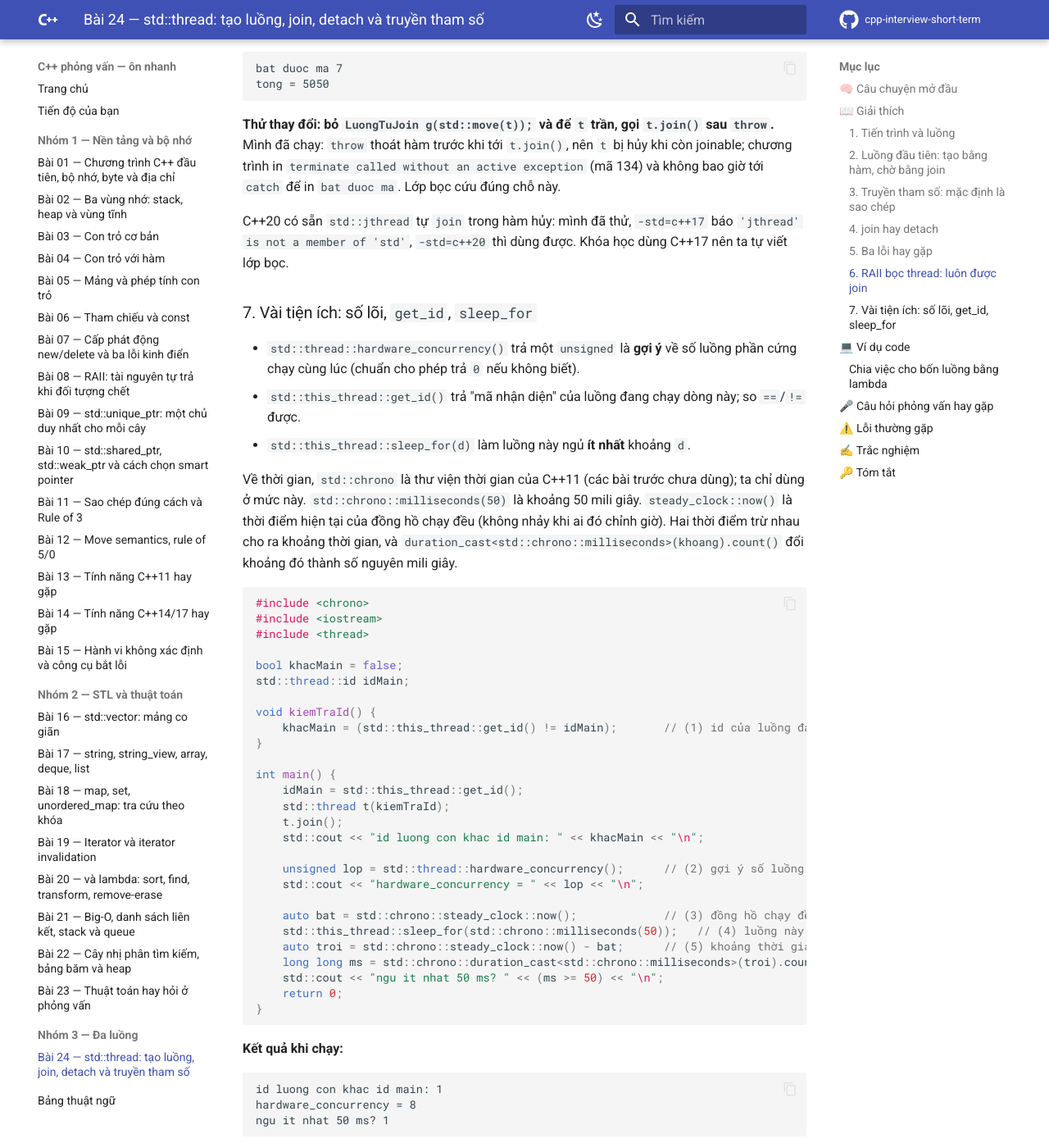
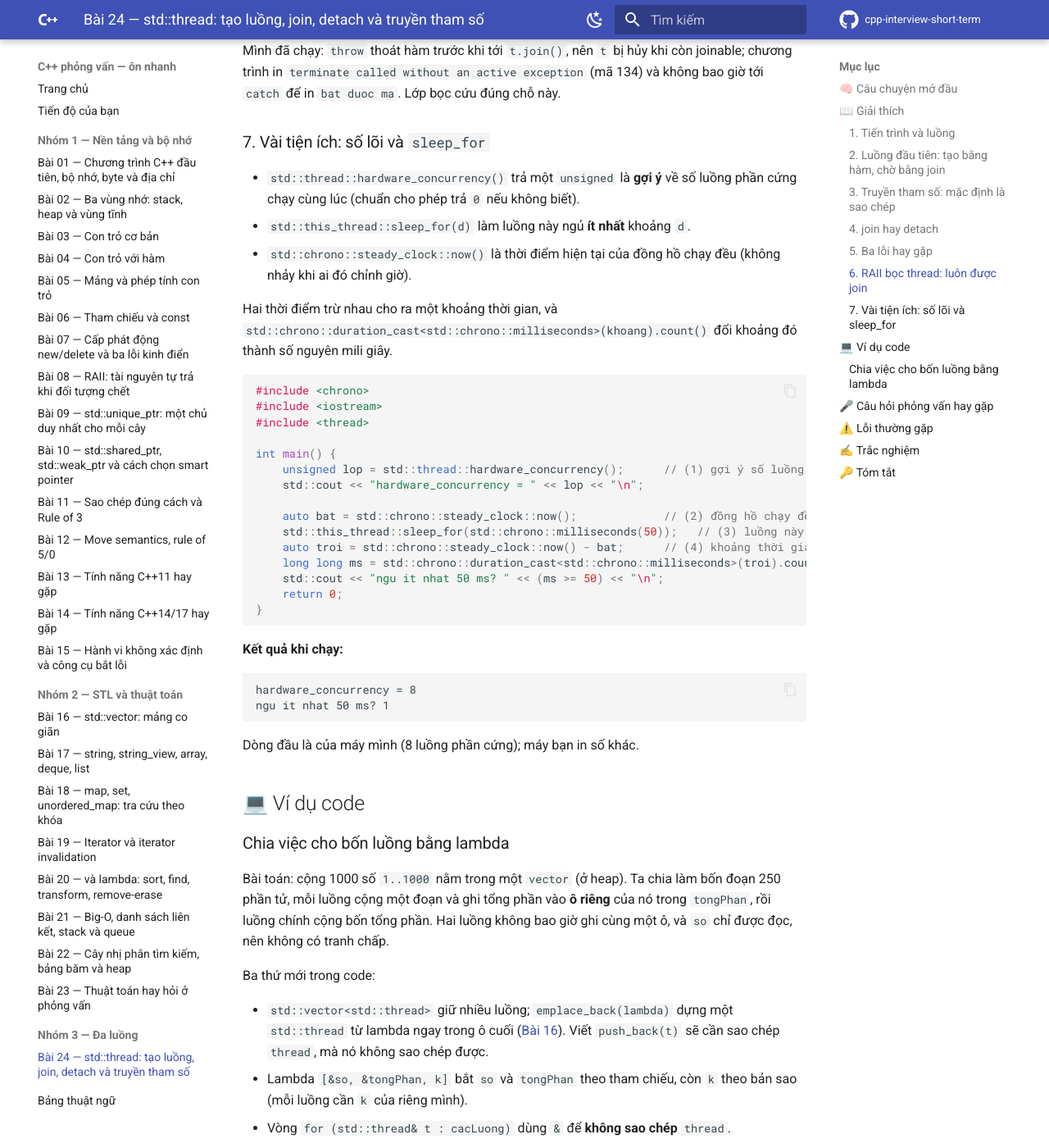
Before and after one commit to hungnguyen010518/cpp-interview-short-term, an MkDocs documentation site: the page built from docs/nhom-3-da-luong/24-thread-co-ban.md, in a window 1280 px wide and 1400 px high, scrolled down 9297 px. Shown: the whole window at 82% size. Built offline with MkDocs 1.6.1 and Material for MkDocs 9.7.7, drawn with Linux system fonts in a browser that asks for light colours; comment, search, counter and statistics services are not loaded; some of the changed text lies outside the part shown.

Commit message:
docs: sửa Bài 24 theo review vòng 1
Làm rõ đề Q7 (ngoại lệ được catch ở hàm gọi), tách đoạn cú pháp mới thành
gạch đầu dòng và giải thích lại emplace_back, dẫn = delete về Bài 11, thêm
Bài 06/11/15 vào phần cần biết trước, gloss ống/lập lịch/mã 134, sửa câu
8 MiB, bỏ phần get_id, rút Lỗi 2, đổi tên biến t trong lambda. Bài còn 565 dòng.

Co-Authored-By: Claude Sonnet 5.5 <noreply@anthropic.com>

````diff
--- a/docs/nhom-3-da-luong/24-thread-co-ban.md
+++ b/docs/nhom-3-da-luong/24-thread-co-ban.md
@@ -6,7 +6,7 @@
     - Nói được vì sao tham số truyền cho luồng **mặc định bị sao chép**, và dùng `std::ref` hoặc `std::move` khi cần truyền tham chiếu hay `unique_ptr`.
     - Tránh ba lỗi hay gặp (hủy `std::thread` còn joinable, luồng `detach` cầm tham chiếu tới biến đã chết, ngoại lệ thoát khỏi hàm của luồng) và tự viết một lớp bọc nhỏ để luồng luôn được `join`.
 
-**Bạn cần biết trước:** [Bài 02](../nhom-1-nen-tang-bo-nho/02-stack-heap-static.md) (stack, heap, biến toàn cục), [Bài 08](../nhom-1-nen-tang-bo-nho/08-raii.md) (RAII, hàm hủy, `throw`/`catch`, `std::terminate`), [Bài 09](../nhom-1-nen-tang-bo-nho/09-unique-ptr.md) và [Bài 12](../nhom-1-nen-tang-bo-nho/12-move-semantics.md) (`unique_ptr`, `std::move`, `= delete`), [Bài 13](../nhom-1-nen-tang-bo-nho/13-cpp11-14-17.md) và [Bài 20](../nhom-2-stl-thuat-toan/20-algorithm-lambda.md) (lambda, `[&x]`, `[=]`), [Bài 16](../nhom-2-stl-thuat-toan/16-vector.md) (`vector`, `emplace_back`).
+**Bạn cần biết trước:** [Bài 02](../nhom-1-nen-tang-bo-nho/02-stack-heap-static.md) (stack, heap, biến toàn cục), [Bài 08](../nhom-1-nen-tang-bo-nho/08-raii.md) (RAII, hàm hủy, `throw`/`catch`, `std::terminate`), [Bài 06](../nhom-1-nen-tang-bo-nho/06-tham-chieu-const.md) (tham chiếu), [Bài 09](../nhom-1-nen-tang-bo-nho/09-unique-ptr.md), [Bài 11](../nhom-1-nen-tang-bo-nho/11-sao-chep-rule-of-3.md) và [Bài 12](../nhom-1-nen-tang-bo-nho/12-move-semantics.md) (`unique_ptr`, `= delete`, `std::move`), [Bài 15](../nhom-1-nen-tang-bo-nho/15-hanh-vi-khong-xac-dinh-cong-cu.md) (hành vi không xác định, ASan), [Bài 13](../nhom-1-nen-tang-bo-nho/13-cpp11-14-17.md) và [Bài 20](../nhom-2-stl-thuat-toan/20-algorithm-lambda.md) (lambda, `[&x]`, `[=]`), [Bài 16](../nhom-2-stl-thuat-toan/16-vector.md) (`vector`, `emplace_back`).
 
 !!! note "Phạm vi bài này"
     Bài này chỉ dạy cách **bắt đầu và kết thúc** một luồng. Mọi chương trình ở đây được thiết kế để các luồng không cùng sửa một biến; chuyện nhiều luồng cùng sửa một biến (data race, `std::mutex`) là Bài 25.
@@ -29,12 +29,11 @@ Khi thêm đầu bếp, ba chuyện xảy ra. Mỗi người có **bàn học ri
 | | Tiến trình | Luồng (cùng tiến trình) |
 |---|---|---|
 | Bộ nhớ | Riêng: tiến trình này không đọc được bộ nhớ của tiến trình kia | Chung heap và biến toàn cục; stack riêng |
-| Nói chuyện với nhau | Phải nhờ hệ điều hành (ống, socket, bộ nhớ chia sẻ) | Đọc ghi thẳng vào biến chung (nên phải cẩn thận, Bài 25) |
-| Chi phí tạo | Thường nặng hơn | Thường nhẹ hơn |
+| Nói chuyện với nhau | Phải nhờ hệ điều hành (ống là kênh một chiều giữa hai tiến trình, socket, bộ nhớ chia sẻ) | Đọc ghi thẳng vào biến chung (nên phải cẩn thận, Bài 25) |
 | Một luồng gặp lỗi nặng (truy cập bộ nhớ sai) | Thường chỉ tiến trình đó sập | Thường cả tiến trình sập, mọi luồng chết theo |
 
 !!! info "Bạn biết Go?"
-    Goroutine **không phải** luồng của hệ điều hành. Runtime của Go lập lịch rất nhiều goroutine lên một số ít luồng hệ điều hành; stack của goroutine bắt đầu nhỏ và tự lớn lên, nên tạo hàng chục nghìn goroutine vẫn bình thường. `std::thread` thì mỗi đối tượng là **một luồng thật** do hệ điều hành lập lịch, mỗi luồng có stack riêng (mình đọc giá trị mặc định của thư viện luồng trên máy này: 8388608 byte, tức 8 MiB; số này khác nhau theo hệ thống). Vì vậy bạn không tạo luồng C++ bừa bãi như `go f()`.
+    Goroutine **không phải** luồng của hệ điều hành. Runtime của Go lập lịch (quyết định cái nào chạy khi nào) rất nhiều goroutine lên một số ít luồng hệ điều hành; stack của goroutine bắt đầu nhỏ và tự lớn lên, nên tạo hàng chục nghìn goroutine vẫn bình thường. `std::thread` thì mỗi đối tượng là **một luồng thật** do hệ điều hành lập lịch, mỗi luồng có stack riêng (mình đọc giá trị mặc định của thư viện luồng trên máy này: 8388608 byte, tức 8 MiB; đó là vùng địa chỉ dành sẵn, chưa chắc dùng hết, và khác nhau theo hệ thống). Tạo hàng nghìn luồng vẫn là chi phí thật, nên bạn không tạo luồng C++ bừa bãi như `go f()`.
 
 ### 2. Luồng đầu tiên: tạo bằng hàm, chờ bằng `join`
 
@@ -81,9 +80,7 @@ tong = 5050
 Mình cũng chạy chương trình này với `-fsanitize=thread` (công cụ bắt lỗi luồng, Bài 25 sẽ dạy): không có cảnh báo nào.
 
 !!! info "Bạn biết Go?"
-    `go f(x)` ↔ `std::thread t(f, x)`, nhưng C++ bắt bạn nói rõ chuyện chờ: `wg.Wait()` của `sync.WaitGroup` ứng với `t.join()` (mỗi `thread` tự `join`, không có bộ đếm chung).
-
-    Go còn khác ở chỗ quên chờ không sao cả: khi `main` kết thúc, Go thoát và bỏ goroutine còn lại một cách êm ái (mình đã chạy kiểm). C++ quên `join`/`detach` thì chương trình bị `std::terminate` (mục 5). Thư viện chuẩn C++ cũng **không có channel**; Bài 27 dùng hàng đợi và `condition_variable` thay thế.
+    `go f(x)` ↔ `std::thread t(f, x)`, nhưng C++ bắt bạn nói rõ chuyện chờ: `wg.Wait()` của `sync.WaitGroup` ứng với `t.join()` (mỗi `thread` tự `join`, không có bộ đếm chung). Go còn khác ở chỗ quên chờ không sao cả: khi `main` kết thúc, Go thoát và bỏ goroutine còn lại một cách êm ái (mình đã chạy kiểm). C++ quên `join`/`detach` thì chương trình bị `std::terminate` (mục 5). Thư viện chuẩn C++ cũng **không có channel**; Bài 27 dùng hàng đợi và `condition_variable` thay thế.
 
 ### 3. Truyền tham số: mặc định là sao chép
 
@@ -163,7 +160,6 @@ Mỗi đối tượng `std::thread` đang cầm một luồng thì gọi là **j
 |---|---|---|
 | Ý nghĩa | Chờ luồng xong | Thả luồng chạy nền, không chờ nữa |
 | Sau lệnh | `t.joinable()` là `false` | `t.joinable()` là `false`, và không còn cách chờ luồng đó |
-| Kết quả luồng | Đọc an toàn sau `join` | Không biết khi nào xong |
 | Dùng khi | Hầu hết mọi trường hợp | Việc nền độc lập, chỉ dùng bản sao của dữ liệu |
 
 Ta thử `detach` bằng một luồng chỉ dùng bản sao tham số. Để thứ tự in ổn định, luồng nền ngủ 0,1 giây trước khi in, còn luồng chính ngủ 0,4 giây. Hai thứ mới ở đây: `std::this_thread::sleep_for(...)` làm **luồng đang gọi** ngủ một khoảng (các luồng khác vẫn chạy), và `std::chrono::milliseconds(100)` là một giá trị "khoảng thời gian 100 mili giây" (`std::chrono` là thư viện thời gian của C++11; mục 7 nói thêm).
@@ -222,9 +218,9 @@ int main() {
 }
 ```
 
-Mình đã chạy: chương trình in `terminate called without an active exception` và thoát với mã 134 (bị hủy bằng `abort`). Khi chạy qua ống (pipe), mình không thấy dòng nào do chương trình tự in; đừng dựa vào việc có thấy hay không, vì chương trình bị hủy đột ngột.
+Mình đã chạy: chương trình in `terminate called without an active exception` và thoát với mã 134 (bị hủy bằng `abort`, tức 128 + 6, 6 là số tín hiệu abort). Khi chạy qua ống (pipe), mình không thấy dòng nào do chương trình tự in, vì đầu ra bị đệm và `abort` không xả bộ đệm; đừng dựa vào việc có thấy hay không.
 
-**Lỗi 2: luồng `detach` cầm tham chiếu tới biến cục bộ đã chết.** Lambda `[&so]` chỉ cầm tham chiếu ([Bài 20](../nhom-2-stl-thuat-toan/20-algorithm-lambda.md)). Nếu hàm tạo luồng kết thúc trước khi luồng dùng `so`, thì `so` đã chết và đây là hành vi không xác định ([Bài 15](../nhom-1-nen-tang-bo-nho/15-hanh-vi-khong-xac-dinh-cong-cu.md)):
+**Lỗi 2: luồng `detach` cầm tham chiếu tới biến cục bộ đã chết.** Lambda `[&so]` chỉ cầm tham chiếu ([Bài 20](../nhom-2-stl-thuat-toan/20-algorithm-lambda.md)). Nếu hàm `khoiDong` (hàm đã tạo luồng) kết thúc trước khi luồng dùng `so`, thì `so` đã chết và đây là hành vi không xác định ([Bài 15](../nhom-1-nen-tang-bo-nho/15-hanh-vi-khong-xac-dinh-cong-cu.md)):
 
 ```cpp
 // bo-qua-kiem-tra
@@ -249,18 +245,17 @@ int main() {
 }
 ```
 
-Mình đã chạy: lần thường in một số rác khác nhau mỗi lần (ba lần ra `941067184`, `2115781296`, `-827094560`). Với `-fsanitize=address`, ASan báo `stack-buffer-overflow` ("READ of size 8", trong luồng phụ, dòng (3)); vùng stack của `khoiDong` đã được một lệnh gọi khác dùng lại. Với `-fsanitize=thread`, chương trình sập ngay vì đọc địa chỉ rác. Sửa: bản sao (`[so]`), hoặc `join` trước khi hàm kết thúc.
+Mình đã chạy: lần thường in một số rác khác nhau mỗi lần (ba lần ra `941067184`, `2115781296`, `-827094560`). Với `-fsanitize=address`, ASan báo `stack-buffer-overflow` ("READ of size 8", trong luồng phụ, dòng (3)); vùng stack của `khoiDong` đã được một lệnh gọi khác dùng lại. Với `-fsanitize=thread`, chương trình sập ngay vì đọc địa chỉ rác.
 
-**Lỗi 3: ngoại lệ thoát khỏi hàm của luồng.** Ngoại lệ không được `catch` bên trong hàm của luồng không bay về luồng tạo ra nó; nó gọi `std::terminate` và dừng cả chương trình. Mình đã chạy một luồng mà hàm của nó chỉ có `throw 1;`: g++ in `terminate called after throwing an instance of 'int'` và thoát với mã 134, y như ngoại lệ không bắt ở `main` ([Bài 08](../nhom-1-nen-tang-bo-nho/08-raii.md)). Muốn xử lý, `try`/`catch` ngay trong hàm của luồng; Bài 29 có cách chuyển ngoại lệ sang luồng khác.
+Cách sửa: bản sao (`[so]`), hoặc `join` trước khi hàm kết thúc.
 
-!!! info "Bạn biết Go?"
-    Goroutine bị `panic` mà không `recover` cũng làm cả chương trình chết (mình đã chạy: mã thoát 2), nên hai bên giống nhau ở chỗ lỗi không rơi êm vào goroutine/luồng đó rồi thôi.
+**Lỗi 3: ngoại lệ thoát khỏi hàm của luồng.** Ngoại lệ không được `catch` bên trong hàm của luồng không bay về luồng tạo ra nó; nó gọi `std::terminate` và dừng cả chương trình. Mình đã chạy một luồng mà hàm của nó chỉ có `throw 1;`: g++ in `terminate called after throwing an instance of 'int'` và thoát với mã 134, y như ngoại lệ không bắt ở `main` ([Bài 08](../nhom-1-nen-tang-bo-nho/08-raii.md)). Muốn xử lý, `try`/`catch` ngay trong hàm của luồng; Bài 29 có cách chuyển ngoại lệ sang luồng khác. (Go: goroutine `panic` mà không `recover` cũng làm cả chương trình chết, mình đã chạy: mã thoát 2.)
 
 ### 6. RAII bọc `thread`: luôn được `join`
 
 [Bài 08](../nhom-1-nen-tang-bo-nho/08-raii.md) dạy: hàm hủy chạy cả khi hàm thoát vì ngoại lệ. Ta dùng đúng ý đó: một lớp nhỏ giữ `std::thread` và `join` nó trong hàm hủy. Hai chi tiết cú pháp trong code dưới (ta dùng `struct` như các bài trước):
 
-- `std::thread` **không sao chép được** (một luồng chỉ có một "tay cầm"), chỉ chuyển bằng `std::move` ([Bài 12](../nhom-1-nen-tang-bo-nho/12-move-semantics.md)); nên hàm tạo của ta nhận `std::thread` và chuyển vào thành viên, còn việc sao chép ta cấm bằng `= delete` ([Bài 09](../nhom-1-nen-tang-bo-nho/09-unique-ptr.md)).
+- `std::thread` **không sao chép được** (một luồng chỉ có một "tay cầm"), chỉ chuyển bằng `std::move` ([Bài 12](../nhom-1-nen-tang-bo-nho/12-move-semantics.md)); nên hàm tạo của ta nhận `std::thread` và chuyển vào thành viên, còn việc sao chép ta cấm bằng `= delete` ([Bài 11](../nhom-1-nen-tang-bo-nho/11-sao-chep-rule-of-3.md)).
 - `: luong(std::move(t))` sau hàm tạo là **danh sách khởi tạo**: dựng thành viên `luong` ngay từ `t`, trước khi thân hàm `{}` chạy.
 
 ```cpp
@@ -319,41 +314,27 @@ tong = 5050
 
 **Thử thay đổi: bỏ `LuongTuJoin g(std::move(t));` và để `t` trần, gọi `t.join()` sau `throw`.** Mình đã chạy: `throw` thoát hàm trước khi tới `t.join()`, nên `t` bị hủy khi còn joinable; chương trình in `terminate called without an active exception` (mã 134) và không bao giờ tới `catch` để in `bat duoc ma`. Lớp bọc cứu đúng chỗ này.
 
-C++20 có sẵn `std::jthread` tự `join` trong hàm hủy: mình đã thử, `-std=c++17` báo `'jthread' is not a member of 'std'`, `-std=c++20` thì dùng được. Khóa học dùng C++17 nên ta tự viết lớp bọc.
-
-### 7. Vài tiện ích: số lõi, `get_id`, `sleep_for`
+### 7. Vài tiện ích: số lõi và `sleep_for`
 
 - `std::thread::hardware_concurrency()` trả một `unsigned` là **gợi ý** về số luồng phần cứng chạy cùng lúc (chuẩn cho phép trả `0` nếu không biết).
-- `std::this_thread::get_id()` trả "mã nhận diện" của luồng đang chạy dòng này; so `==`/`!=` được.
 - `std::this_thread::sleep_for(d)` làm luồng này ngủ **ít nhất** khoảng `d`.
+- `std::chrono::steady_clock::now()` là thời điểm hiện tại của đồng hồ chạy đều (không nhảy khi ai đó chỉnh giờ).
 
-Về thời gian, `std::chrono` là thư viện thời gian của C++11 (các bài trước chưa dùng); ta chỉ dùng ở mức này. `std::chrono::milliseconds(50)` là khoảng 50 mili giây. `steady_clock::now()` là thời điểm hiện tại của đồng hồ chạy đều (không nhảy khi ai đó chỉnh giờ). Hai thời điểm trừ nhau cho ra khoảng thời gian, và `duration_cast<std::chrono::milliseconds>(khoang).count()` đổi khoảng đó thành số nguyên mili giây.
+Hai thời điểm trừ nhau cho ra một khoảng thời gian, và `std::chrono::duration_cast<std::chrono::milliseconds>(khoang).count()` đổi khoảng đó thành số nguyên mili giây.
 
 ```cpp
 #include <chrono>
 #include <iostream>
 #include <thread>
 
-bool khacMain = false;
-std::thread::id idMain;
-
-void kiemTraId() {
-    khacMain = (std::this_thread::get_id() != idMain);       // (1) id của luồng đang chạy dòng này
-}
-
 int main() {
-    idMain = std::this_thread::get_id();
-    std::thread t(kiemTraId);
-    t.join();
-    std::cout << "id luong con khac id main: " << khacMain << "\n";
-
-    unsigned lop = std::thread::hardware_concurrency();      // (2) gợi ý số luồng chạy song song được
+    unsigned lop = std::thread::hardware_concurrency();      // (1) gợi ý số luồng chạy song song được
     std::cout << "hardware_concurrency = " << lop << "\n";
 
-    auto bat = std::chrono::steady_clock::now();             // (3) đồng hồ chạy đều, không nhảy
-    std::this_thread::sleep_for(std::chrono::milliseconds(50));   // (4) luồng này ngủ ít nhất 50 ms
-    auto troi = std::chrono::steady_clock::now() - bat;      // (5) khoảng thời gian đã trôi
-    long long ms = std::chrono::duration_cast<std::chrono::milliseconds>(troi).count();   // (6)
+    auto bat = std::chrono::steady_clock::now();             // (2) đồng hồ chạy đều, không nhảy
+    std::this_thread::sleep_for(std::chrono::milliseconds(50));   // (3) luồng này ngủ ít nhất 50 ms
+    auto troi = std::chrono::steady_clock::now() - bat;      // (4) khoảng thời gian đã trôi
+    long long ms = std::chrono::duration_cast<std::chrono::milliseconds>(troi).count();   // (5)
     std::cout << "ngu it nhat 50 ms? " << (ms >= 50) << "\n";
     return 0;
 }
@@ -362,12 +343,11 @@ int main() {
 **Kết quả khi chạy:**
 
 ```text
-id luong con khac id main: 1
 hardware_concurrency = 8
 ngu it nhat 50 ms? 1
 ```
 
-Dòng thứ hai là của máy mình (8 luồng phần cứng); máy bạn in số khác. Mình cố ý không in `get_id()` ra màn hình vì giá trị đó khác nhau mỗi lần và vô nghĩa với người đọc.
+Dòng đầu là của máy mình (8 luồng phần cứng); máy bạn in số khác.
 
 ## 💻 Ví dụ code
 
@@ -375,7 +355,11 @@ Dòng thứ hai là của máy mình (8 luồng phần cứng); máy bạn in s
 
 Bài toán: cộng 1000 số `1..1000` nằm trong một `vector` (ở heap). Ta chia làm bốn đoạn 250 phần tử, mỗi luồng cộng một đoạn và ghi tổng phần vào **ô riêng** của nó trong `tongPhan`, rồi luồng chính cộng bốn tổng phần. Hai luồng không bao giờ ghi cùng một ô, và `so` chỉ được đọc, nên không có tranh chấp.
 
-Vài thứ mới: `std::vector<std::thread>` giữ nhiều luồng (đối tượng `thread` chuyển được nên `emplace_back` đặt nó vào vector); lambda `[&so, &tongPhan, k]` bắt `so` và `tongPhan` theo tham chiếu, còn `k` theo bản sao (mỗi luồng cần `k` của riêng mình); vòng `for (std::thread& t : cacLuong)` dùng `&` để **không sao chép** `thread` (không sao chép được).
+Ba thứ mới trong code:
+
+- `std::vector<std::thread>` giữ nhiều luồng; `emplace_back(lambda)` dựng một `std::thread` từ lambda ngay trong ô cuối ([Bài 16](../nhom-2-stl-thuat-toan/16-vector.md)). Viết `push_back(t)` sẽ cần sao chép `thread`, mà nó không sao chép được.
+- Lambda `[&so, &tongPhan, k]` bắt `so` và `tongPhan` theo tham chiếu, còn `k` theo bản sao (mỗi luồng cần `k` của riêng mình).
+- Vòng `for (std::thread& t : cacLuong)` dùng `&` để **không sao chép** `thread`.
 
 ```cpp
 #include <iostream>
@@ -431,7 +415,7 @@ phan 3: 218875
 tong = 500500
 ```
 
-Cả bốn dòng `phan` và `tong` in từ luồng chính **sau** `join`, nên thứ tự và giá trị ổn định. Nếu để từng luồng tự in, thứ tự dòng sẽ khác nhau mỗi lần chạy (mục "Lỗi thường gặp"). Mình cũng chạy với `-fsanitize=thread`: không có cảnh báo.
+Cả bốn dòng `phan` và `tong` in từ luồng chính **sau** `join`, nên thứ tự và giá trị ổn định. Nếu để từng luồng tự in, thứ tự dòng do hệ điều hành quyết định và đổi theo lần chạy (có thể cả chen vào giữa một dòng). Mình cũng chạy với `-fsanitize=thread`: không có cảnh báo.
 
 ## 🎤 Câu hỏi phỏng vấn hay gặp
 
@@ -448,9 +432,6 @@ Cả bốn dòng `phan` và `tong` in từ luồng chính **sau** `join`, nên t
 
 !!! warning "Lỗi 1: Quên `join`/`detach`, hay để ngoại lệ bỏ qua `join`"
     Hủy `std::thread` còn joinable gọi `std::terminate` (mình đã chạy: mã 134). Hai nguồn hay gặp là quên hẳn, và gọi `join` ở cuối hàm trong khi giữa chừng có `return` sớm hay `throw`. Sửa: bọc luồng bằng lớp RAII như mục 6.
-
-!!! warning "Lỗi 2: Tưởng thứ tự in giữa các luồng là cố định"
-    Khi luồng chính và luồng phụ cùng in, thứ tự dòng do hệ điều hành quyết định, đổi theo lần chạy và theo công cụ. Mình đã gặp thật khi viết bài này: ở bản nháp của chương trình `detach`, luồng nền in ngay lúc `main` cũng in; chạy thường ra thứ tự này, chạy với `-fsanitize=thread` thì hai dòng chen vào giữa nhau, kể cả chen ngay giữa một dòng. Muốn kết quả ổn định thì `join` rồi in từ luồng chính, như các ví dụ trong bài.
 
 ## ✍️ Trắc nghiệm
 
@@ -559,7 +540,7 @@ void f() {
 - Luồng bị bỏ lại chạy nền, vì hàm thoát sớm nên không ai `join` nó
 - Luồng bị dừng ngay mà không chờ, vì ngoại lệ hủy mọi luồng của hàm
 
-<p class="giai-thich" markdown>Biến cục bộ `g` vẫn được hủy khi hàm thoát bằng ngoại lệ, và hàm hủy của nó chờ luồng xong; đây đúng là lợi ích của RAII ở Bài 08. Không có điều nào khác tự xảy ra: ngoại lệ không tự dừng luồng, cũng không tự `detach` nó. `terminate` chỉ gọi nếu `std::thread` bị hủy lúc còn joinable, mà ở đây `g` đã `join` trước đó.</p>
+<p class="giai-thich" markdown>Biến cục bộ `g` vẫn được hủy khi hàm thoát bằng ngoại lệ, và hàm hủy của nó chờ luồng xong; đây đúng là lợi ích của RAII ở Bài 08. Không có điều nào khác tự xảy ra: ngoại lệ không tự dừng luồng, cũng không tự `detach` nó. `terminate` chỉ gọi nếu `std::thread` bị hủy lúc còn joinable, mà ở đây `g` đã `join` trước đó. Ngoại lệ được `catch` ở nơi gọi nên không rơi vào trường hợp không ai bắt.</p>
 </div>
 
 <div class="cau-hoi" data-dap-an="3" markdown>
````
Also changed, not shown: other parts of docs/nhom-3-da-luong/24-thread-co-ban.md (+5 -5 lines), docs/glossary.md (+1 -1 lines).
